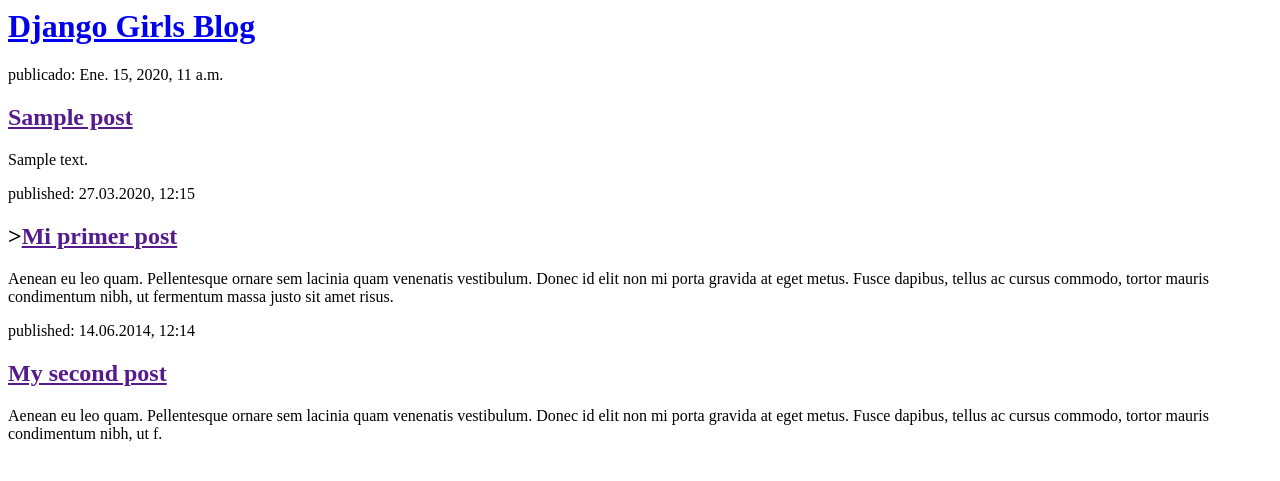
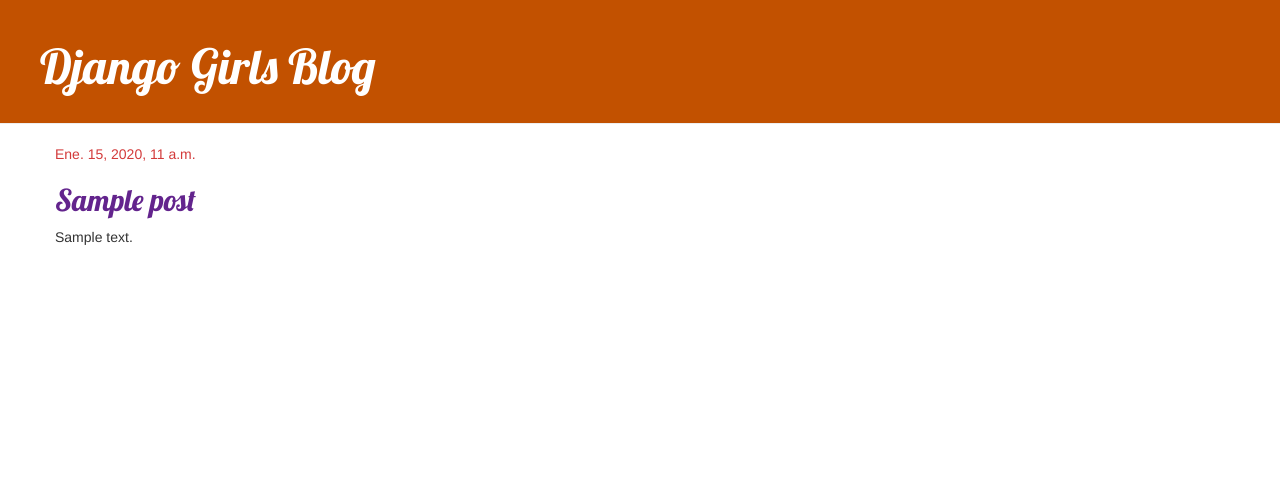
Before and after one commit to cca9805/mi-primer-blog, a Django app: page / in a window 1280 px wide. Shown: the top 481 px of the page. Run offline with Django 3.2, Linux system fonts and the light colour scheme; tables that the repository leaves empty hold one stand-in row (values such as "Sample post"); some libraries are stand-ins or nearby versions.

Commit message:
Templates modoficados para mosttrar post desde base de datos.

```diff
--- /dev/null
+++ b/mysite/blog/static/css/blog.css
@@ -0,0 +1,46 @@
+.page-header {
+    background-color: #C25100;
+    margin-top: 0;
+    padding: 20px 20px 20px 40px;
+}
+
+.page-header h1, .page-header h1 a, .page-header h1 a:visited, .page-header h1 a:active {
+    color: #ffffff;
+    font-size: 36pt;
+    text-decoration: none;
+}
+
+.content {
+    margin-left: 40px;
+}
+
+h1, h2, h3, h4 {
+    font-family: 'Lobster', cursive;
+}
+
+.date {
+    color: #d33a3a;
+}
+
+.save {
+    float: right;
+}
+
+.post-form textarea, .post-form input {
+    width: 100%;
+}
+
+.top-menu, .top-menu:hover, .top-menu:visited {
+    color: #ffffff;
+    float: right;
+    font-size: 26pt;
+    margin-right: 20px;
+}
+
+.post {
+    margin-bottom: 70px;
+}
+
+.post h2 a, .post h2 a:visited {
+    color: #63248d;
+}
--- /dev/null
+++ b/mysite/blog/templates/blog/base.html
@@ -0,0 +1,23 @@
+{% load static %}
+<html>
+    <head>
+        <title>Django Girls blog</title>
+        <link rel="stylesheet" href="//maxcdn.bootstrapcdn.com/bootstrap/3.2.0/css/bootstrap.min.css">
+        <link rel="stylesheet" href="//maxcdn.bootstrapcdn.com/bootstrap/3.2.0/css/bootstrap-theme.min.css">
+        <link href='//fonts.googleapis.com/css?family=Lobster&subset=latin,latin-ext' rel='stylesheet' type='text/css'>
+        <link rel="stylesheet" href="{% static 'css/blog.css' %}">
+    </head>
+    <body>
+        <div class="page-header">
+            <h1><a href="/">Django Girls Blog</a></h1>
+        </div>
+        <div class="content container">
+            <div class="row">
+                <div class="col-md-8">
+                {% block content %}
+                {% endblock %}
+                </div>
+            </div>
+        </div>
+    </body>
+</html>
--- a/mysite/blog/templates/blog/post_list.html
+++ b/mysite/blog/templates/blog/post_list.html
@@ -1,28 +1,13 @@
-<html>
-    <head>
-        <title>Django Girls Blog</title>
-    </head>
+{% extends 'blog/base.html' %}
 
-    <body>
-        <div>
-            <h1><a href="/">Django Girls Blog</a></h1>
+{% block content %}
+    {% for post in posts %}
+        <div class="post">
+            <div class="date">
+                {{ post.published_date }}
+            </div>
+            <h2><a href="{% url 'post_detail' pk=post.pk %}">{{ post.title }}</a></h2>
+            <p>{{ post.text|linebreaksbr }}</p>
         </div>
-        {% for post in posts %}
-    <div>
-        <p> publicado: {{ post.published_date }}</p>
-        <h2><a href="">{{ post.title }}</a></h2>
-        <p>{{ post.text|linebreaksbr }}</p>
-    </div>
-{% endfor %}
-        <div>
-            <p>published: 27.03.2020, 12:15</p>
-            <h2>><a href="">Mi primer post</a></h2>
-            <p>Aenean eu leo quam. Pellentesque ornare sem lacinia quam venenatis vestibulum. Donec id elit non mi porta gravida at eget metus. Fusce dapibus, tellus ac cursus commodo, tortor mauris condimentum nibh, ut fermentum massa justo sit amet risus.</p>
-        </div>
-        <div>
-            <p>published: 14.06.2014, 12:14</p>
-            <h2><a href="">My second post</a></h2>
-            <p>Aenean eu leo quam. Pellentesque ornare sem lacinia quam venenatis vestibulum. Donec id elit non mi porta gravida at eget metus. Fusce dapibus, tellus ac cursus commodo, tortor mauris condimentum nibh, ut f.</p>
-        </div>
-    </body>
-</html>
+    {% endfor %}
+{% endblock %}
--- a/mysite/blog/urls.py
+++ b/mysite/blog/urls.py
@@ -3,4 +3,5 @@
 
 urlpatterns = [
     path('', views.post_list, name='post_list'),
+    path('post/<int:pk>/', views.post_detail, name='post_detail'),
 ]
--- a/mysite/blog/views.py
+++ b/mysite/blog/views.py
@@ -1,9 +1,14 @@
 from django.shortcuts import render
 from django.utils import timezone
 from .models import Post
+from django.shortcuts import render, get_object_or_404
 
 # Create your views here.
 
 def post_list(request):
     posts = Post.objects.filter(published_date__lte=timezone.now()).order_by('published_date')
     return render(request, 'blog/post_list.html', {'posts': posts})
+
+def post_detail(request, pk):
+    post = get_object_or_404(Post, pk=pk)
+    return render(request, 'blog/post_detail.html', {'post': post})
```
Also changed, not shown: mysite/blog/templates/blog/post_detail.html (added, +13 -0 lines).
